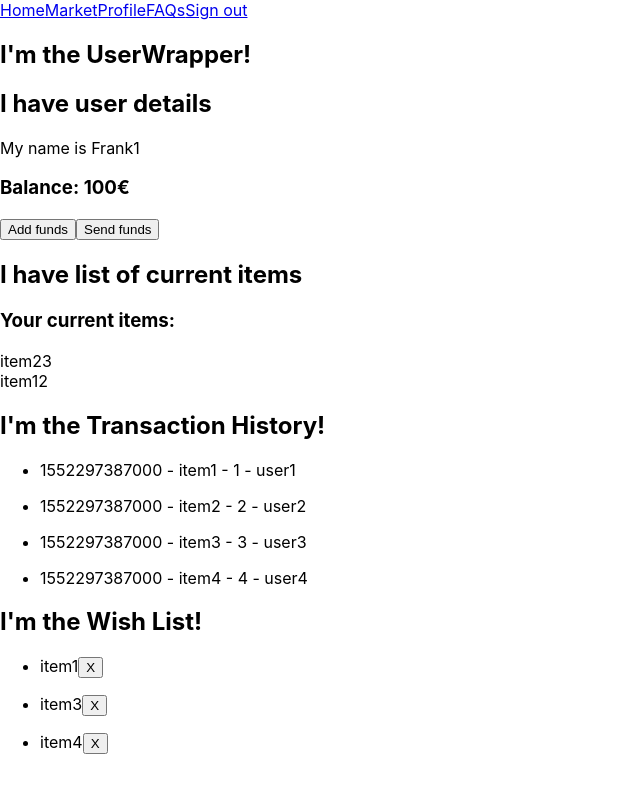
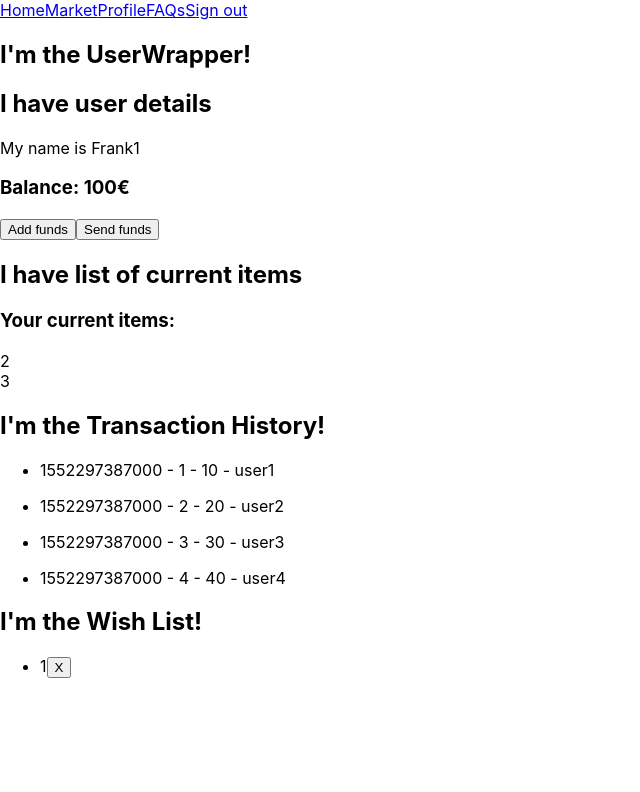
Before and after one commit to niftymarkets/client, a React (Create React App) app in the folder app/: page /user/123 in a window 1280 px wide. Shown: the top 792 px of the page, without its empty margins (0-640 px from the left). Built offline with nearby package versions, Linux system fonts and the light colour scheme.

Commit message:
Finish static website components, add dummy data object

```diff
--- a/app/src/components/user/UserWrapper.jsx
+++ b/app/src/components/user/UserWrapper.jsx
@@ -5,61 +5,63 @@ import UserDetails from './UserDetails'
 import CurrentItems from './CurrentItems'
 
 const user = {
-  id: 'user1',
+  userId: 1,
   name: 'Frank1',
   balance: 100,
-  wishList: ['item1', 'item3', 'item4'], // game_item.id
-  userItems: ['item23', 'item12'],
+  wishList: [1], // game_item.id
+  userItems: [2, 3],
   transactionHistory: [
     { // each transaction should change game_item.owner
-      id: 'trans1',
-      itemId: 'item1',
-      price: 1,
+      transId: 1,
+      itemId: 1,
+      price: 10,
       date: Date.now(),
       otherUser: 'user1',
     },
     {
-      id: 'trans2',
-      itemId: 'item2',
-      price: 2,
+      transId: 2,
+      itemId: 2,
+      price: 20,
       date: Date.now(),
       otherUser: 'user2',
     },
     {
-      id: 'trans3',
-      itemId: 'item3',
-      price: 3,
+      id: 3,
+      itemId: 3,
+      price: 30,
       date: Date.now(),
       otherUser: 'user3',
     },
     {
-      id: 'trans4',
-      itemId: 'item4',
-      price: 4,
+      id: 4,
+      itemId: 4,
+      price: 40,
       date: Date.now(),
       otherUser: 'user4',
     }
   ],
 
-  /*
   editingItem: false, // bool - changes on "EDIT" btn click
   editItem: { // item the user will be editing
+    itemId: 3,
     name: '',
     description: '',
     price: 1,
     category: '',
-    imageURL: '',
+    imgUrl: '',
+    availability: false,
   },
 
   addItem: { // new item to be added to DB
+    owner: '', // user.name
+    itemId: '',
     name: '',
+    price: 10,
     description: '',
-    price: 1,
     category: '',
-    imageURL: '',
-    owner: '', // user.name
+    imgUrl: '',
+    availability: false,
   },
-  */
 };
 
 
@@ -71,7 +73,6 @@ class UserWrapper extends Component {
         <UserDetails
           name={user.name}
           balance={user.balance}
-
         />
         <CurrentItems userItems={user.userItems} />
         <TransactionHistory transHist={user.transactionHistory} />
--- a/app/src/components/user/WishList.jsx
+++ b/app/src/components/user/WishList.jsx
@@ -9,7 +9,10 @@ class WishList extends Component {
           this.props.wishList.map(wish => (
             <ul key={wish}>
               {/* wish(itemId) needs to target an Item name in state.item */}
-              <li>{wish}<button>X</button></li>
+              <li>
+                {wish}
+                <button onClick={console.log(`removed ${wish} from wishlist`)}>X</button>
+              </li>
             </ul>
           ))
         }
```
